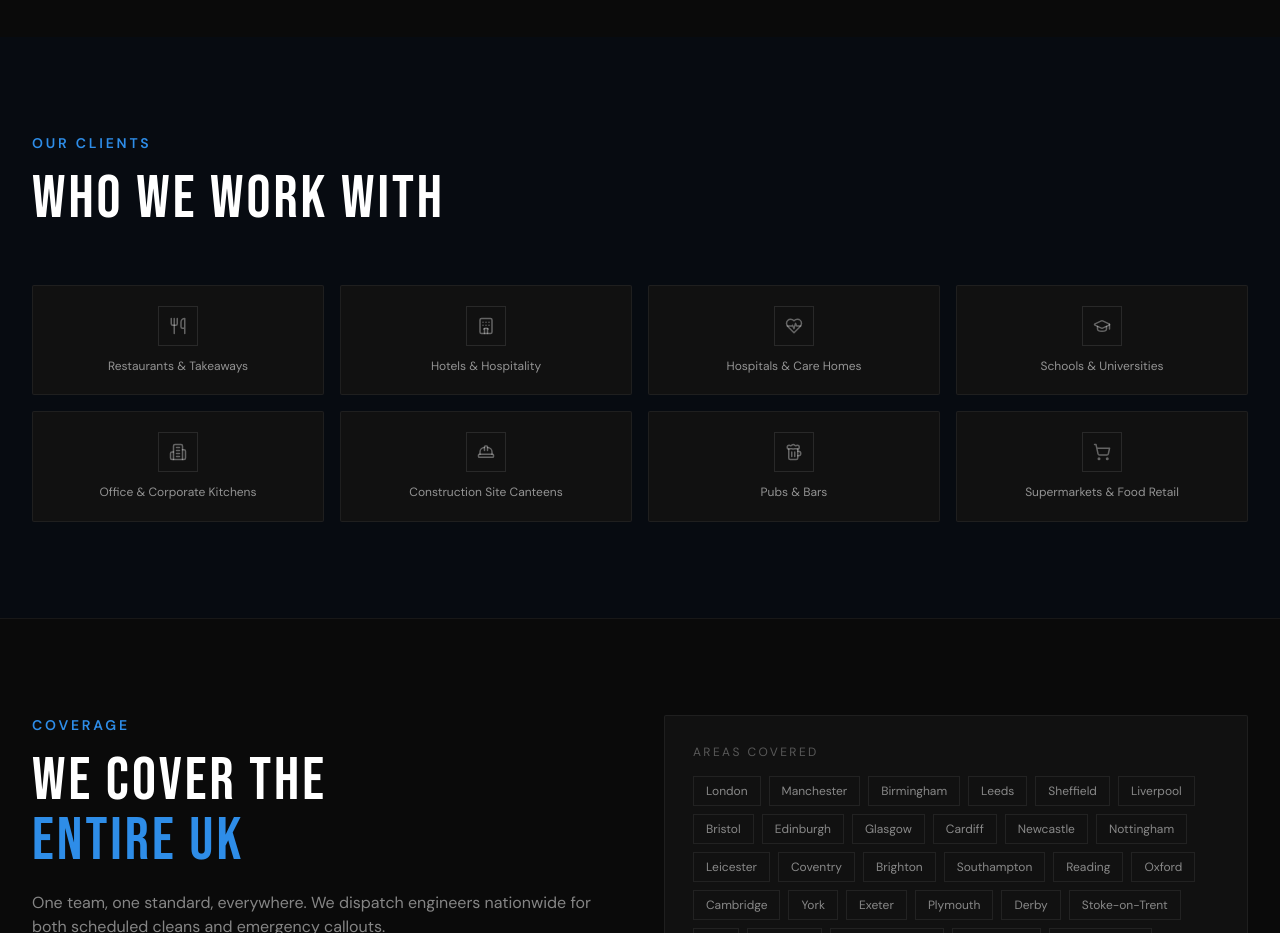
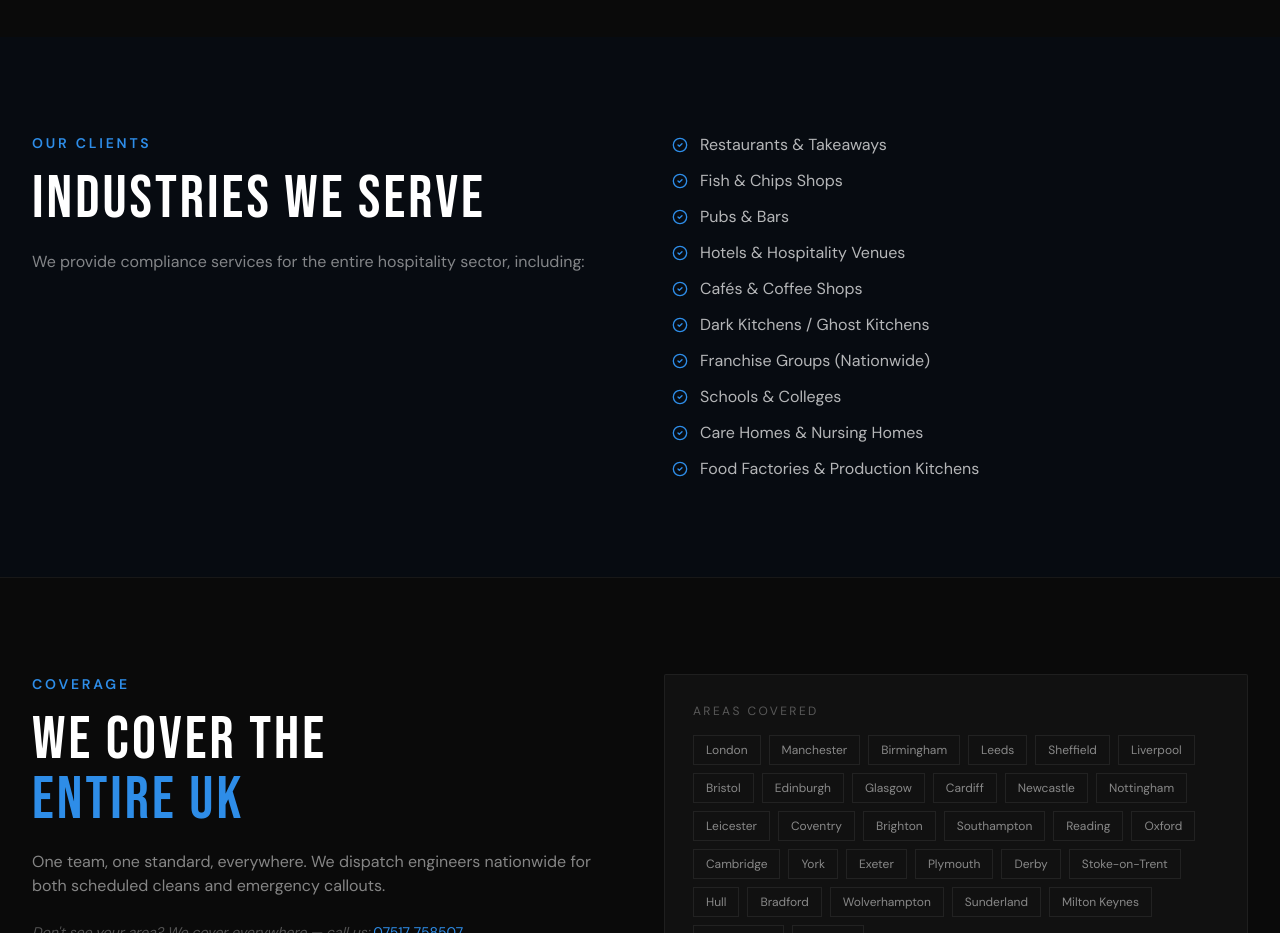
Before and after one commit to zaid5678/commercialcanopycleaning, a React (Vite) app: page / in a window 1280 px wide. Shown: the part 3420-4353 px from the top of the page. Built offline with nearby package versions, Linux system fonts and the light colour scheme.

Commit message:
Home: replace 'Who We Work With' grid with Industries We Serve checklist

```diff
--- a/src/pages/Home.jsx
+++ b/src/pages/Home.jsx
@@ -4,9 +4,7 @@ import { motion } from 'framer-motion'
 import { Helmet } from 'react-helmet-async'
 import {
   ArrowRight, Phone, CheckCircle2, Shield, Wind, Wrench,
-  FileCheck, Zap, Clock, ChevronRight, Star, AlertTriangle,
-  Utensils, Hotel, HeartPulse, GraduationCap, Building2,
-  HardHat, Beer, ShoppingCart, MapPin
+  FileCheck, Zap, Clock, ChevronRight, Star, AlertTriangle, MapPin
 } from 'lucide-react'
 import ScrollReveal, { ScrollRevealContainer, ScrollRevealItem } from '../components/ScrollReveal'
 import PageTransition from '../components/PageTransition'
@@ -75,15 +73,17 @@ const testimonials = [
   { name: 'Dev P.', business: 'Owner, Indian Takeaway, Manchester', text: 'Had two other companies quote me. These were cheaper, faster, and actually explained what TR19 means for my insurance. Brilliant.', stars: 5 },
 ]
 
-const clientTypes = [
-  { icon: Utensils, label: 'Restaurants & Takeaways' },
-  { icon: Hotel, label: 'Hotels & Hospitality' },
-  { icon: HeartPulse, label: 'Hospitals & Care Homes' },
-  { icon: GraduationCap, label: 'Schools & Universities' },
-  { icon: Building2, label: 'Office & Corporate Kitchens' },
-  { icon: HardHat, label: 'Construction Site Canteens' },
-  { icon: Beer, label: 'Pubs & Bars' },
-  { icon: ShoppingCart, label: 'Supermarkets & Food Retail' },
+const industries = [
+  'Restaurants & Takeaways',
+  'Fish & Chips Shops',
+  'Pubs & Bars',
+  'Hotels & Hospitality Venues',
+  'Cafés & Coffee Shops',
+  'Dark Kitchens / Ghost Kitchens',
+  'Franchise Groups (Nationwide)',
+  'Schools & Colleges',
+  'Care Homes & Nursing Homes',
+  'Food Factories & Production Kitchens',
 ]
 
 const cities = [
@@ -359,25 +359,28 @@ export default function Home() {
         </div>
       </section>
 
-      {/* ── WHO WE WORK WITH ─────────────────────────────────────────────── */}
+      {/* ── INDUSTRIES WE SERVE ───────────────────────────────────────────── */}
       <section className="py-16 sm:py-24 bg-[#070b11]">
         <div className="max-w-7xl mx-auto px-4 sm:px-6 lg:px-8">
-          <ScrollReveal className="mb-10 sm:mb-14">
-            <span className="section-label">Our Clients</span>
-            <h2 className="font-heading text-4xl sm:text-5xl lg:text-6xl text-white">Who We Work With</h2>
-          </ScrollReveal>
-          <ScrollRevealContainer className="grid grid-cols-2 sm:grid-cols-4 gap-3 sm:gap-4">
-            {clientTypes.map(({ icon: Icon, label }) => (
-              <ScrollRevealItem key={label}>
-                <div className="card-surface p-5 flex flex-col items-center text-center group hover:border-brand-blue-bright/30 transition-colors duration-300 cursor-default">
-                  <div className="w-10 h-10 flex items-center justify-center border border-white/10 group-hover:border-brand-blue-bright/50 mb-3 transition-colors duration-300">
-                    <Icon size={18} className="text-white/35 group-hover:text-brand-blue-bright transition-colors duration-300" />
-                  </div>
-                  <span className="font-body text-white/55 text-xs leading-snug group-hover:text-white/80 transition-colors duration-300">{label}</span>
-                </div>
-              </ScrollRevealItem>
-            ))}
-          </ScrollRevealContainer>
+          <div className="grid grid-cols-1 lg:grid-cols-2 gap-10 lg:gap-16 items-start">
+            <ScrollReveal>
+              <span className="section-label">Our Clients</span>
+              <h2 className="font-heading text-4xl sm:text-5xl lg:text-6xl text-white mb-5">Industries We Serve</h2>
+              <p className="font-body text-white/50 text-base leading-relaxed">
+                We provide compliance services for the entire hospitality sector, including:
+              </p>
+            </ScrollReveal>
+            <ScrollReveal delay={0.1}>
+              <ul className="space-y-3">
+                {industries.map((item) => (
+                  <li key={item} className="flex items-center gap-3">
+                    <CheckCircle2 size={16} className="text-brand-blue-bright flex-shrink-0" />
+                    <span className="font-body text-white/70 text-sm sm:text-base">{item}</span>
+                  </li>
+                ))}
+              </ul>
+            </ScrollReveal>
+          </div>
         </div>
       </section>
 
```
